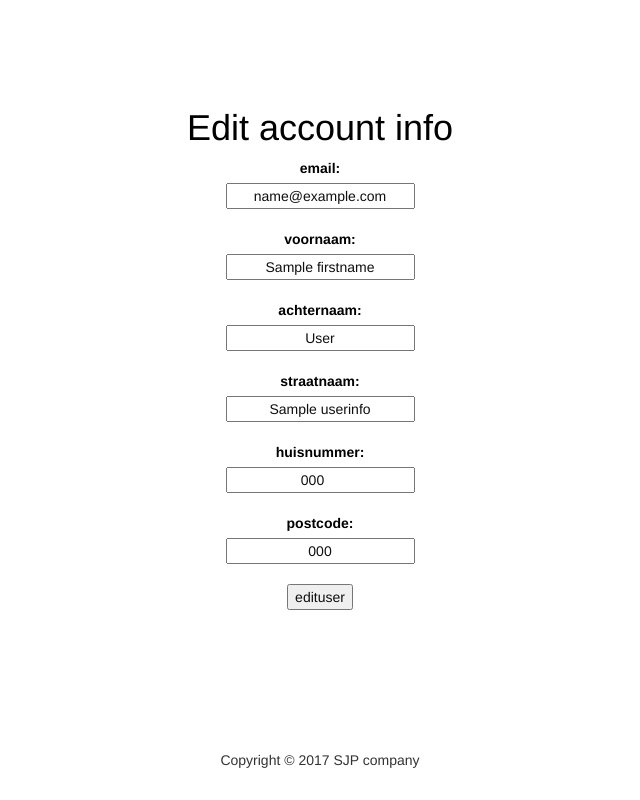
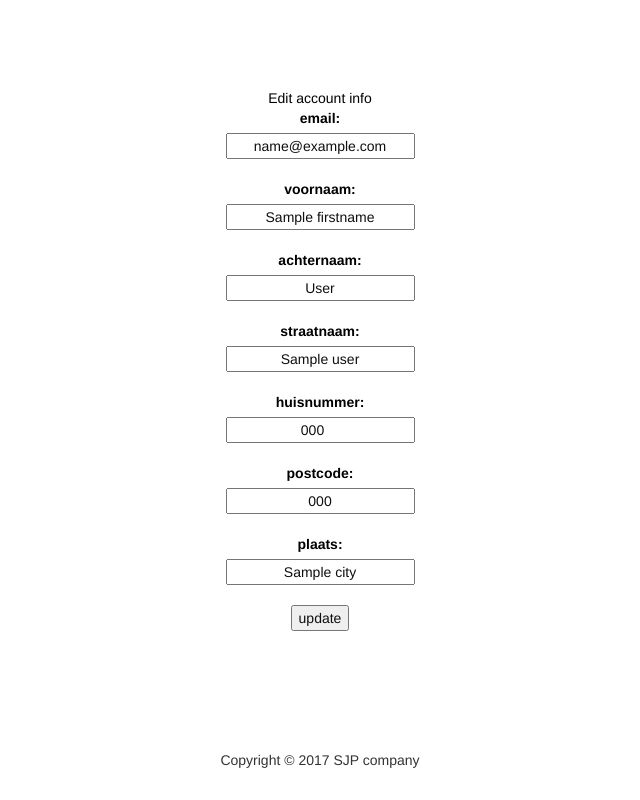
Before and after one commit to SJPCompany/OwnWebsite, a PHP site: template application/view/user/edit.php in a window 1280 px wide. Shown: the whole page, without its empty margins (440-1080 px from the left). Run offline with PHP 8.4, Linux system fonts and the light colour scheme; the template is opened without the code that fills it: most values are stand-ins (such as "Sample title", 1, 10 or a date in 2020); some libraries are stand-ins or nearby versions.

Commit message:
user edit form af (user kan adress veranderen)

```diff
--- a/application/Model/Account.php
+++ b/application/Model/Account.php
@@ -52,15 +52,19 @@
             if($role->role == 'admin') {
                 $_SESSION['admin'] = true;
                 $_SESSION['username'] = $role->username;
+                $_SESSION['id'] = $role->id;
             } elseif ($role->role == 'owner') {
                 $_SESSION['owner'] = true;
                 $_SESSION['username'] = $role->username;
+                $_SESSION['id'] = $role->id;
             } elseif ($role->role == 'member') {
                 $_SESSION['member'] = true;
                 $_SESSION['username'] = $role->username;
+                $_SESSION['id'] = $role->id;
             } else {
                 $_SESSION['student'] = true;
                 $_SESSION['username'] = $role->username;
+                $_SESSION['id'] = $role->id;
             }
         }
         // Redirect to the startpage
--- a/application/Model/Addform.php
+++ b/application/Model/Addform.php
@@ -70,7 +70,4 @@
         }
         return $message;
     }
-
-
-
 }
--- a/application/view/add/edit.php
+++ b/application/view/add/edit.php
@@ -15,7 +15,7 @@
             </select><br><br>
             <label>email:</label> <br>
             <input type="email" name="email" value="<?= $user->email ?>"> <br><br>
-            <input type="submit" name="submit" value="change user"><br><br>
+            <input type="submit" name="submit" value="update"><br><br>
         <?php } ?>
     </form>
 </div>
--- a/application/view/user/edit.php
+++ b/application/view/user/edit.php
@@ -1,21 +1,23 @@
-<div class="container">
+<div class="container"
     <h1> Edit account info </h1>
-    <form method="post" action="<?php echo URL; ?>user/edituser">
-        <?php foreach ($userinfo as $user) {?>
+    <form method="post" action="<?php echo URL; ?>user/saveupdate">
+        <?php foreach ($users as $user) {?>
             <input type="hidden" name="id" value="<?= $user->id ?>">
             <label>email:</label> <br>
-            <input type="email" name="email" value="<?= $user->email ?>"> <br><br>
+            <input type="email" name="email" value="<?= $user->email; ?>"> <br><br>
             <label>voornaam:</label> <br>
-            <input type="text" name="firstname" value="<?= $user->firstname ?>"> <br><br>
+            <input type="text" name="firstname" value="<?= $user->firstname ;?>"> <br><br>
             <label>achternaam:</label> <br>
-            <input type="text" name="lastname" value="<?= $user->lastname ?>"> <br><br>
+            <input type="text" name="lastname" value="<?= $user->lastname ;?>"> <br><br>
             <label>straatnaam:</label> <br>
-            <input type="text" name="streetname" value="<?= $user->streetname ?>"> <br><br>
+            <input type="text" name="streetname" value="<?= $user->streetname; ?>"> <br><br>
             <label>huisnummer:</label> <br>
-            <input type="number" name="huisnummer" value="<?= $user->housenumber ?>"> <br><br>
+            <input type="number" name="housenumber" value="<?= $user->housenumber; ?>"> <br><br>
             <label>postcode:</label> <br>
-            <input type="text" name="zip" value="<?= $user->zip ?>"> <br><br>
-            <input type="submit" name="submit" value="edituser"><br><br>
+            <input type="text" name="zip" value="<?= $user->zip; ?>"> <br><br>
+            <label>plaats:</label> <br>
+            <input type="text" name="city" value="<?= $user->city; ?>"> <br><br>
+            <input type="submit" name="submit" value="update"><br><br>
         <?php } ?>
     </form>
 </div>
```
Also changed, not shown: application/Controller/UserController.php (+15 -5 lines), application/Model/Userform.php (+14 -11 lines), application/view/user/index.php (+10 -10 lines).
